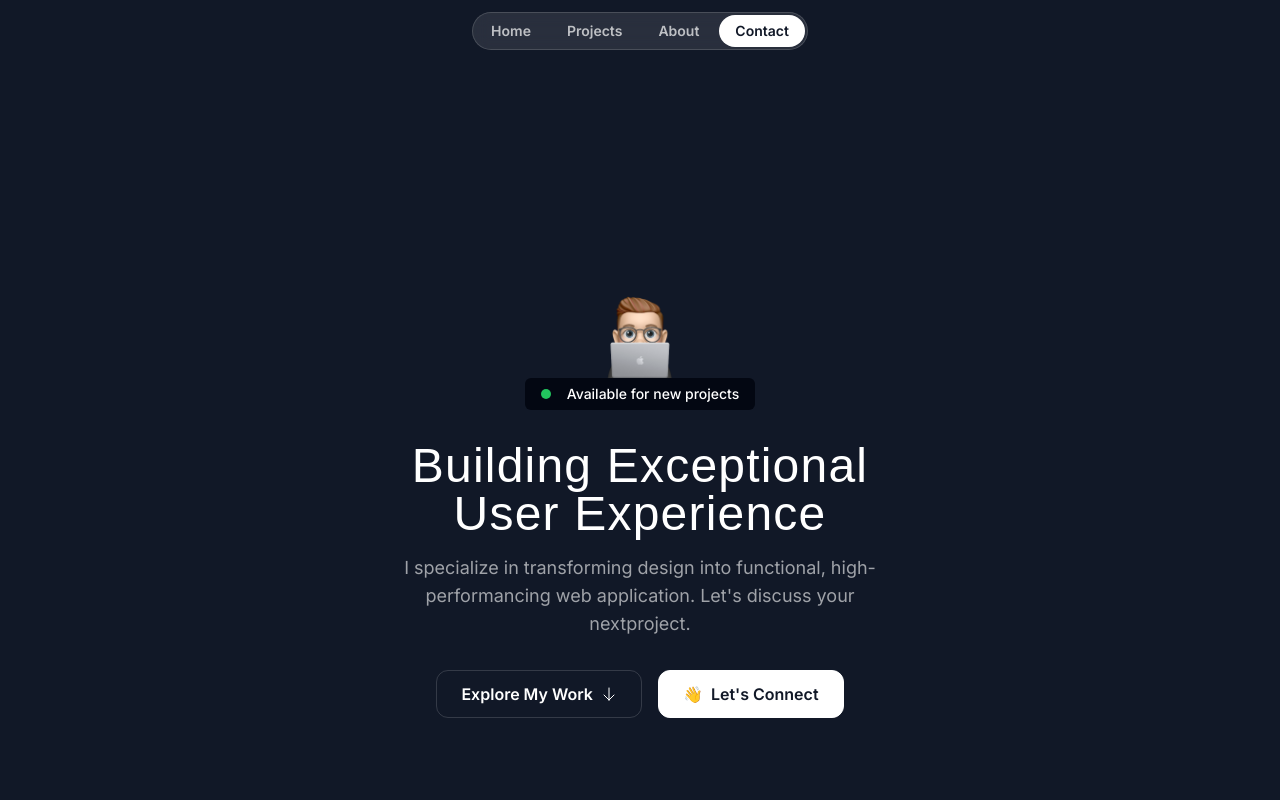
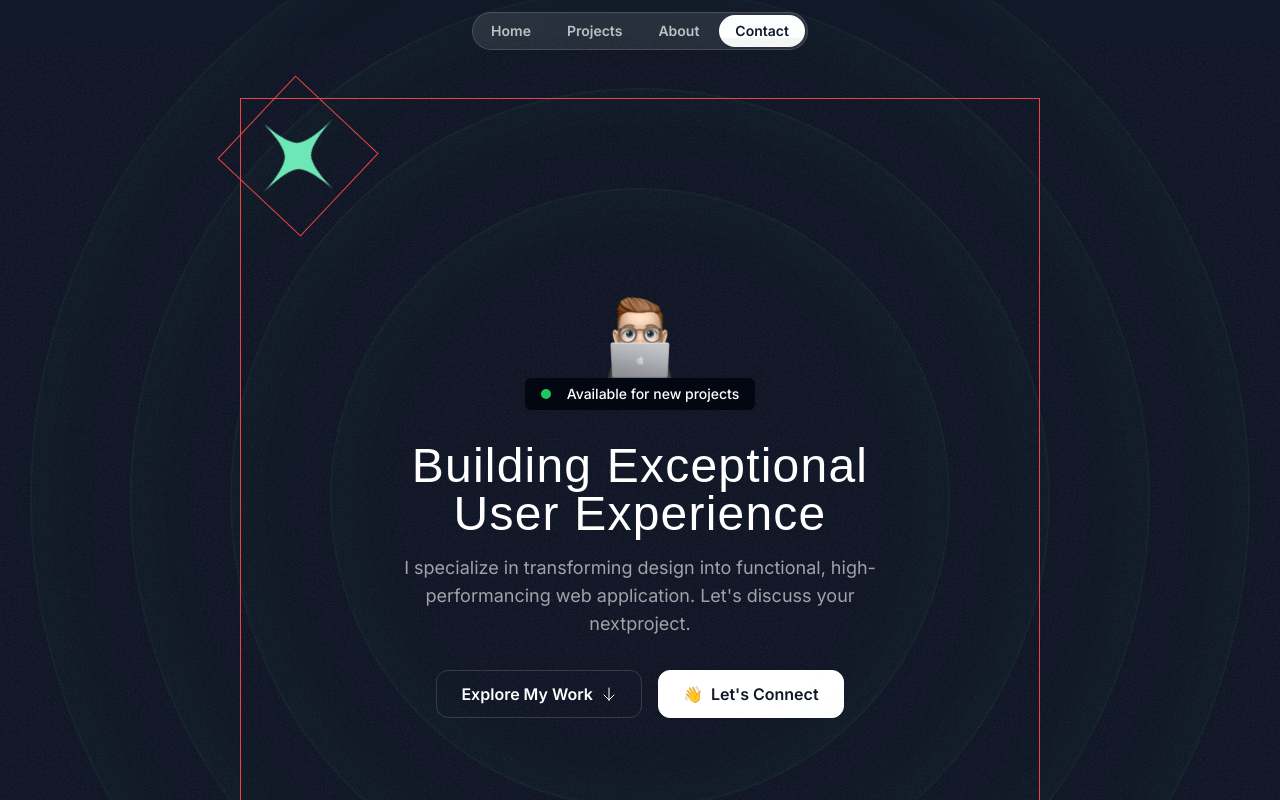
Before and after one commit to Niteshpanday05/portfolio, a Next.js app: page / in a window 1280 px wide. Shown: the top 800 px of the page. Built offline with nearby package versions, Linux system fonts and the light colour scheme; a web font is replaced by a local one.

Commit message:
circular effects

```diff
--- a/src/app/globals.css
+++ b/src/app/globals.css
@@ -7,4 +7,8 @@
     .nav-item {
         @apply px-4 py-1.5 rounded-full text-white/70 text-sm font-semibold hover:bg-white/10 hover:text-white transition duration-300;
     }
+
+    .hero-ring {
+        @apply absolute inset-0  border-2  top-1/2 left-1/2 -translate-x-1/2 -translate-y-1/2 rounded-full border-emerald-300/5 shadow-[0_0_80px_inset] shadow-emerald-300/5;
+    }
 }
--- /dev/null
+++ b/src/components/HeroOrbit.tsx
@@ -0,0 +1,22 @@
+import { PropsWithChildren } from "react";
+
+export const HeroOrbit = ({
+  children,
+  size,
+}: PropsWithChildren<{ size: number }>) => {
+  return (
+    <div className="absolute top-1/2 left-1/2 -translate-x-1/2 -translate-y-1/2 ">
+      <div
+        className="border border-red-500 size-[800px]"
+        style={{
+          height: `${size}px`,
+          width: `${size}px`,
+        }}
+      >
+        <div className="border border-red-500 inline-flex animate-spin [animation-duration:5s]">
+          {children}
+        </div>
+      </div>
+    </div>
+  );
+};
--- a/src/sections/Hero.tsx
+++ b/src/sections/Hero.tsx
@@ -1,10 +1,26 @@
 import Image from "next/image";
 import memojiImage from "@/assets/images/memoji-computer.png";
 import ArrowDown from "@/assets/icons/arrow-down.svg";
+import grainImage from "@/assets/images/grain.jpg";
+import StarIcon from "@/assets/icons/star.svg";
+import { HeroOrbit } from "@/components/HeroOrbit";
 
 export const HeroSection = () => {
   return (
-    <div className="py-32 md:py-48 lg:py-60">
+    <div className="py-32 md:py-48 lg:py-60 relative z-0 overflow-x-clip">
+      <div
+        className="absolute inset-0 -z-30 opacity-5"
+        style={{
+          backgroundImage: `url(${grainImage.src})`,
+        }}
+      ></div>
+      <div className=" size-[620px] hero-ring"></div>
+      <div className=" size-[820px] hero-ring"></div>
+      <div className=" size-[1020px] hero-ring"></div>
+      <div className=" size-[1220px] hero-ring"></div>
+      <HeroOrbit size={800}>
+        <StarIcon className="size-28 text-emerald-300"/>
+      </HeroOrbit>
       <div className="container">
         <div className="flex flex-col items-center">
           <Image
```
